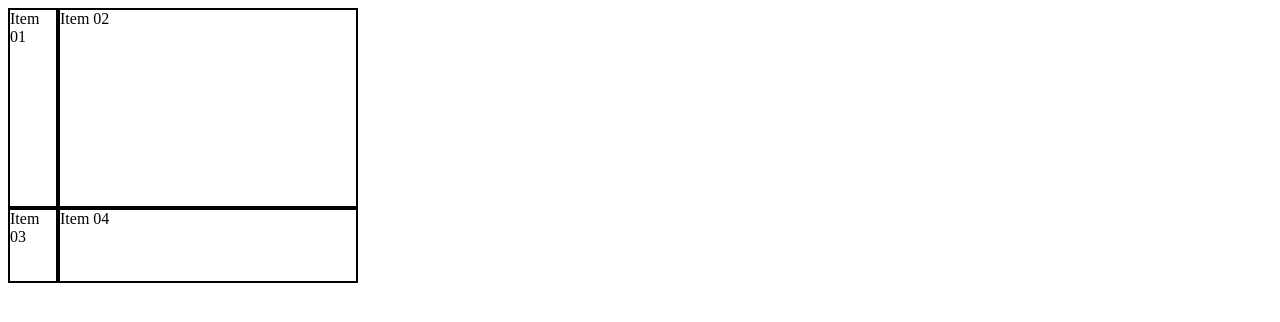
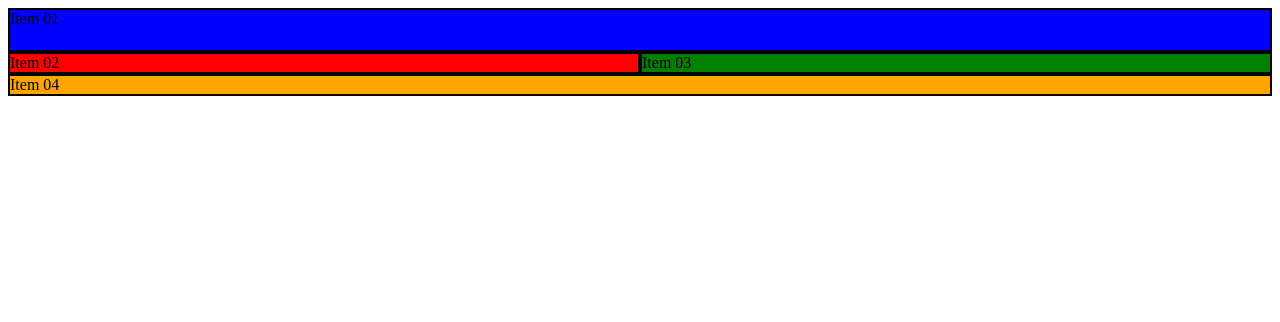
Before and after one commit to AndreaRivera1101/DISE-OWEB, a plain HTML site: page SESION 15/gridEjemplo.html in a window 1280 px wide. Drawn offline with Linux system fonts and the light colour scheme.

Commit message:
RiveraAn

```diff
--- a/SESION 15/gridEjemplo.css
+++ b/SESION 15/gridEjemplo.css
@@ -1,7 +1,24 @@
 .grid {
     display: grid;
-    grid-template-columns: 50px 300px;
-    grid-template-rows: 200px 75px;
+    grid-template-columns: 1fr 1fr;
+    grid-template-rows: 2fr 1fr;
+    grid-template-areas: "head head" "menu contenido" "foot foot";
+}
+.a{
+    grid-area: head;
+    background-color: blue;
+}
+.b{
+    grid-area: menu;
+    background-color: red;
+}
+.c{
+    grid-area: contenido;
+    background-color: green;
+}
+.d{
+    grid-area: foot;
+    background-color: orange;
 }
 .a,
 .b,
@@ -9,3 +26,12 @@
 .d{
     border: 2px solid black;
 }
+/* .grid {
+    display: grid;
+    grid-template-columns: 50px 300px;
+    grid-template-rows: 200px 75px; */
+/*
+    .grid {
+        display: grid;
+        grid-template-columns: 1fr 1fr;
+        grid-template-rows: 2fr 1fr; */
```
